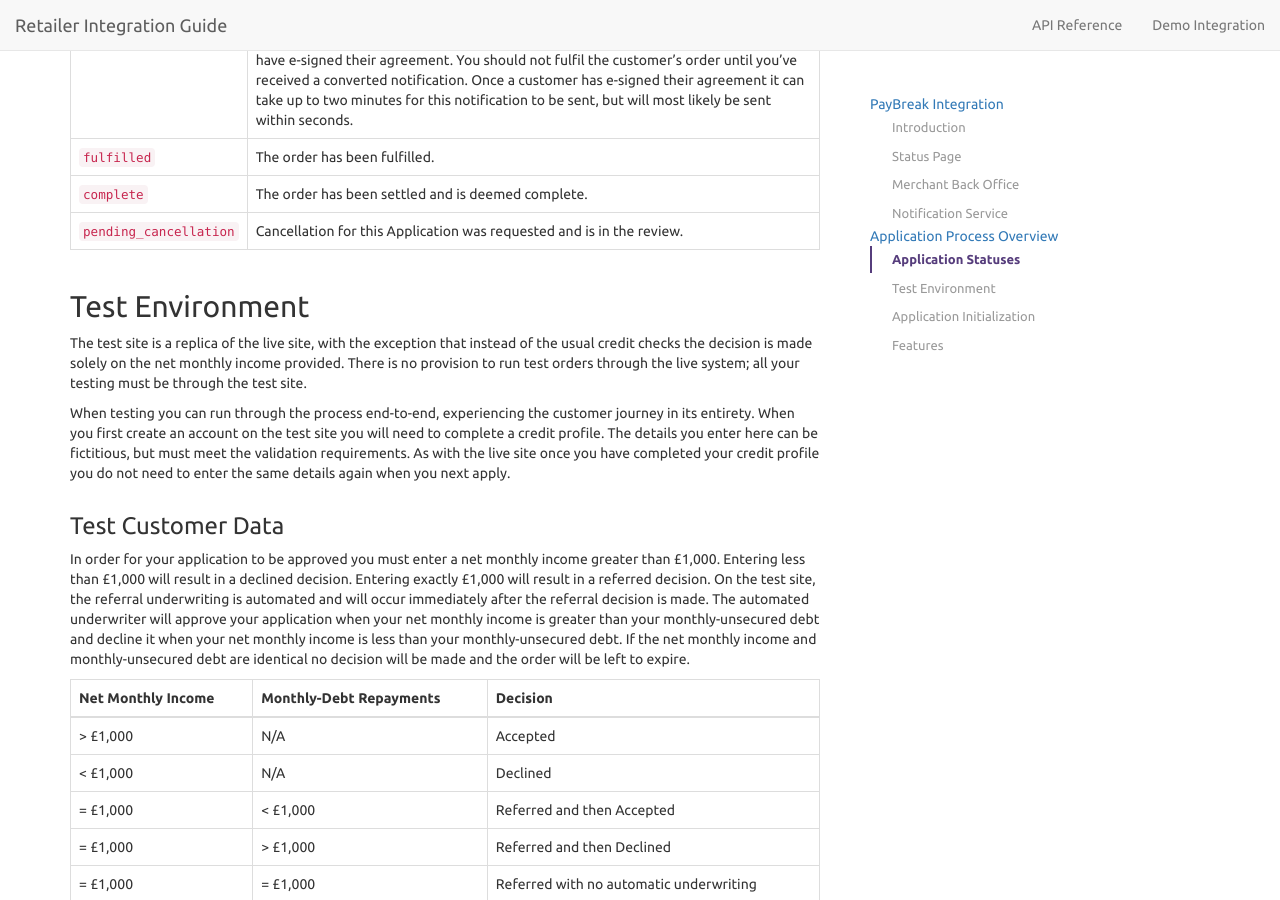
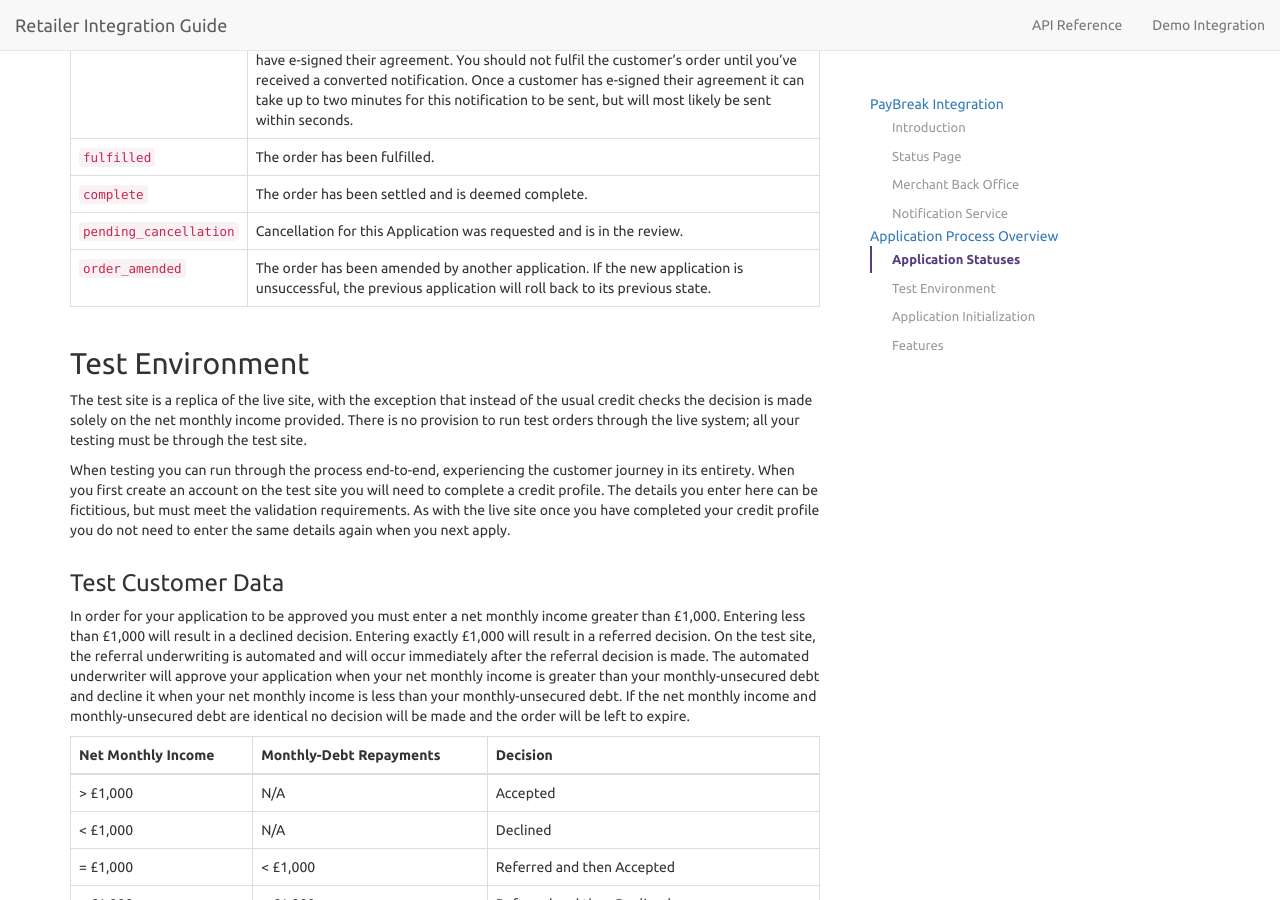
Before and after one commit to PayBreak/retailer-integration-guide, a Jekyll site: the page built from index.md, in a window 1280 px wide and 900 px high, scrolled down 4864 px. Built offline with Jekyll 4.4.1, drawn with Linux system fonts in a browser that asks for light colours; nearby versions of some CDN libraries; Markdown is read by kramdown in place of the engine named in the settings; our own code applies the rules of GitHub Pages for plain Markdown files.

Commit message:
Order amended status

```diff
--- a/index.md
+++ b/index.md
@@ -208,6 +208,7 @@ Status | Description
 `fulfilled` | The order has been fulfilled.
 `complete` | The order has been settled and is deemed complete.
 `pending_cancellation` | Cancellation for this Application was requested and is in the review.
+`order_amended` | The order has been amended by another application. If the new application is unsuccessful, the previous application will roll back to its previous state.
 
 ## Test Environment
 
```
